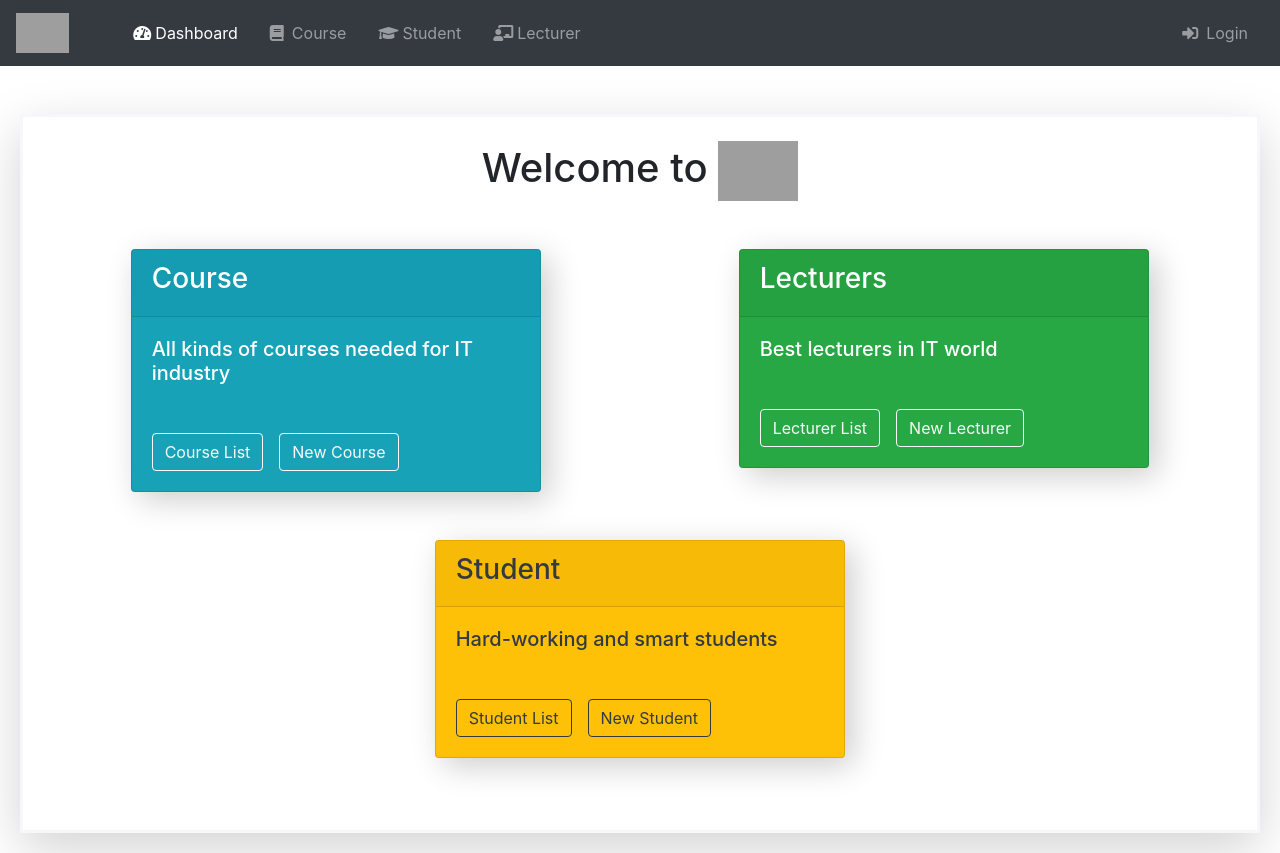
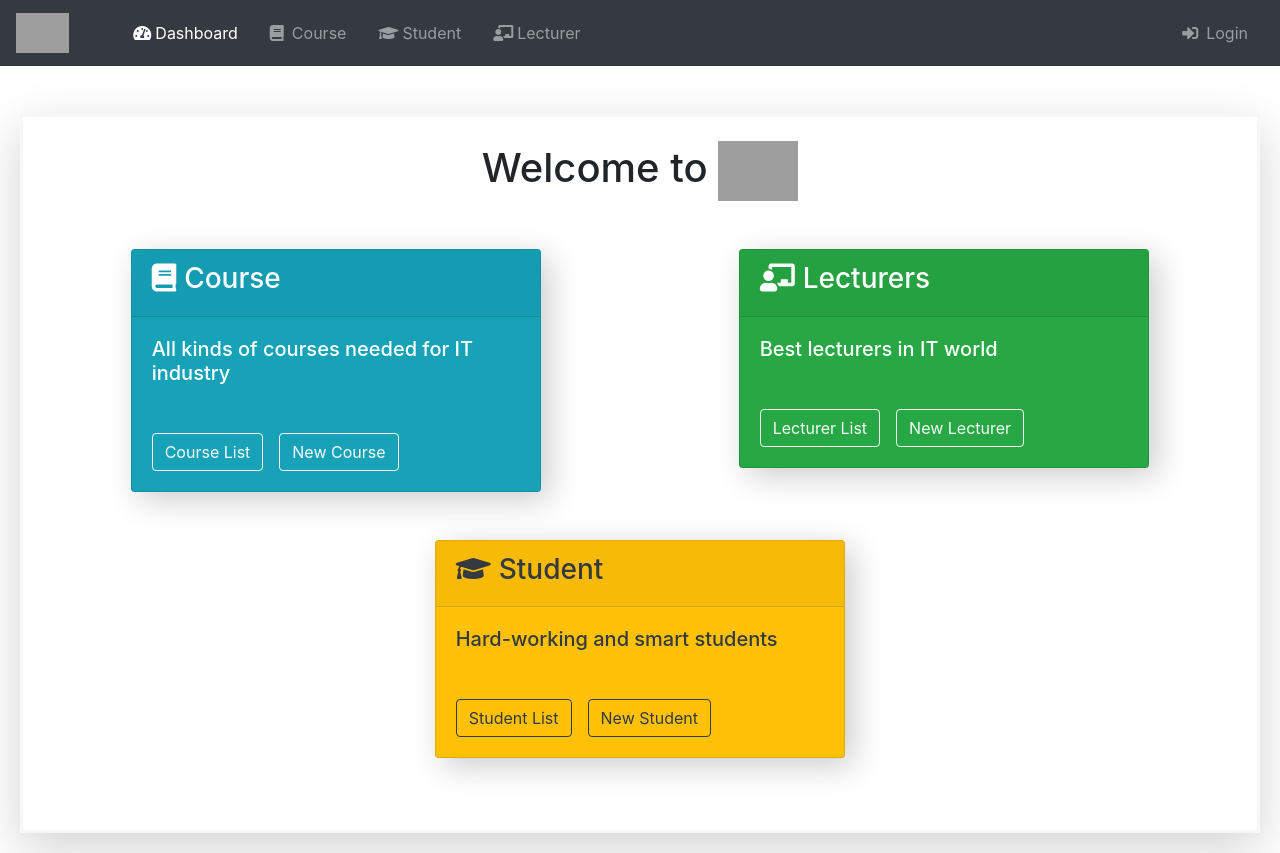
Before and after one commit to neilchen0221/react-lms, a React app: page /#/dashboard in a window 1280 px wide. Built offline with nearby package versions, Linux system fonts and the light colour scheme; grey boxes are pictures that could not be loaded.

Commit message:
dashboard style updated

```diff
--- a/src/dashboard/Dashboard.js
+++ b/src/dashboard/Dashboard.js
@@ -5,37 +5,44 @@ export default function Dashboard() {
   return (
     <div className="lms-list__container mt-5 p-4">
       <h1 className="text-center mb-5">
-        Welcome to <img src="https://s3-ap-southeast-2.amazonaws.com/lms-webapp/lms_brand.png" height="60px" />
+        Welcome to{" "}
+        <img src="https://s3-ap-southeast-2.amazonaws.com/lms.techcrafting.net/lms_brand.png" height="60px" />
       </h1>
 
-      <div className="row justify-content-around ">
-        <div className="col-sm-5 px-0 px-sm-5">
+      <div className="row justify-content-around">
+        <div className="col-md-6 col-lg-5 px-0 px-sm-5">
           <div className="card text-white bg-info mb-5 lms-shadow">
             <div className="card-header">
-              <h3>Course</h3>
+              <h3>
+                <i className="fas fa-book mr-2" />
+                Course
+              </h3>
             </div>
             <div className="card-body">
               <h5 className="card-title mb-5">All kinds of courses needed for IT industry</h5>
               <Link className="btn btn-outline-light mr-3" to={`/courses`}>
                 Course List
               </Link>
-              <Link className="btn btn-outline-light my-2 my-sm-0" to={`/courses/create`}>
+              <Link className="btn btn-outline-light my-2 my-lg-0" to={`/courses/create`}>
                 New Course
               </Link>
             </div>
           </div>
         </div>
-        <div className="col-sm-5 px-0 px-sm-5">
+        <div className="col-md-6 col-lg-5 px-0 px-sm-5">
           <div className="card text-white bg-success mb-5 lms-shadow">
             <div className="card-header">
-              <h3>Lecturers</h3>
+              <h3>
+                <i className="fas fa-chalkboard-teacher mr-2" />
+                Lecturers
+              </h3>
             </div>
             <div className="card-body">
               <h5 className="card-title mb-5">Best lecturers in IT world</h5>
               <Link className="btn btn-outline-light mr-3" to={`/lecturers`}>
                 Lecturer List
               </Link>
-              <Link className="btn btn-outline-light my-2 my-sm-0" to={`/lecturers/create`}>
+              <Link className="btn btn-outline-light my-2 my-lg-0" to={`/lecturers/create`}>
                 New Lecturer
               </Link>
             </div>
@@ -43,17 +50,20 @@ export default function Dashboard() {
         </div>
       </div>
       <div className="row justify-content-around">
-        <div className="col-sm-5 px-0 px-sm-5">
+        <div className="col-md-6 col-lg-5 px-0 px-sm-5">
           <div className="card text-dark bg-warning mb-5 lms-shadow">
             <div className="card-header">
-              <h3>Student</h3>
+              <h3>
+                <i className="fas fa-graduation-cap mr-2" />
+                Student
+              </h3>
             </div>
             <div className="card-body">
               <h5 className="card-title mb-5">Hard-working and smart students</h5>
               <Link className="btn btn-outline-dark mr-3" to={`/students`}>
                 Student List
               </Link>
-              <Link className="btn btn-outline-dark my-2 my-sm-0" to={`/students/create`}>
+              <Link className="btn btn-outline-dark my-2 my-lg-0" to={`/students/create`}>
                 New Student
               </Link>
             </div>
```
